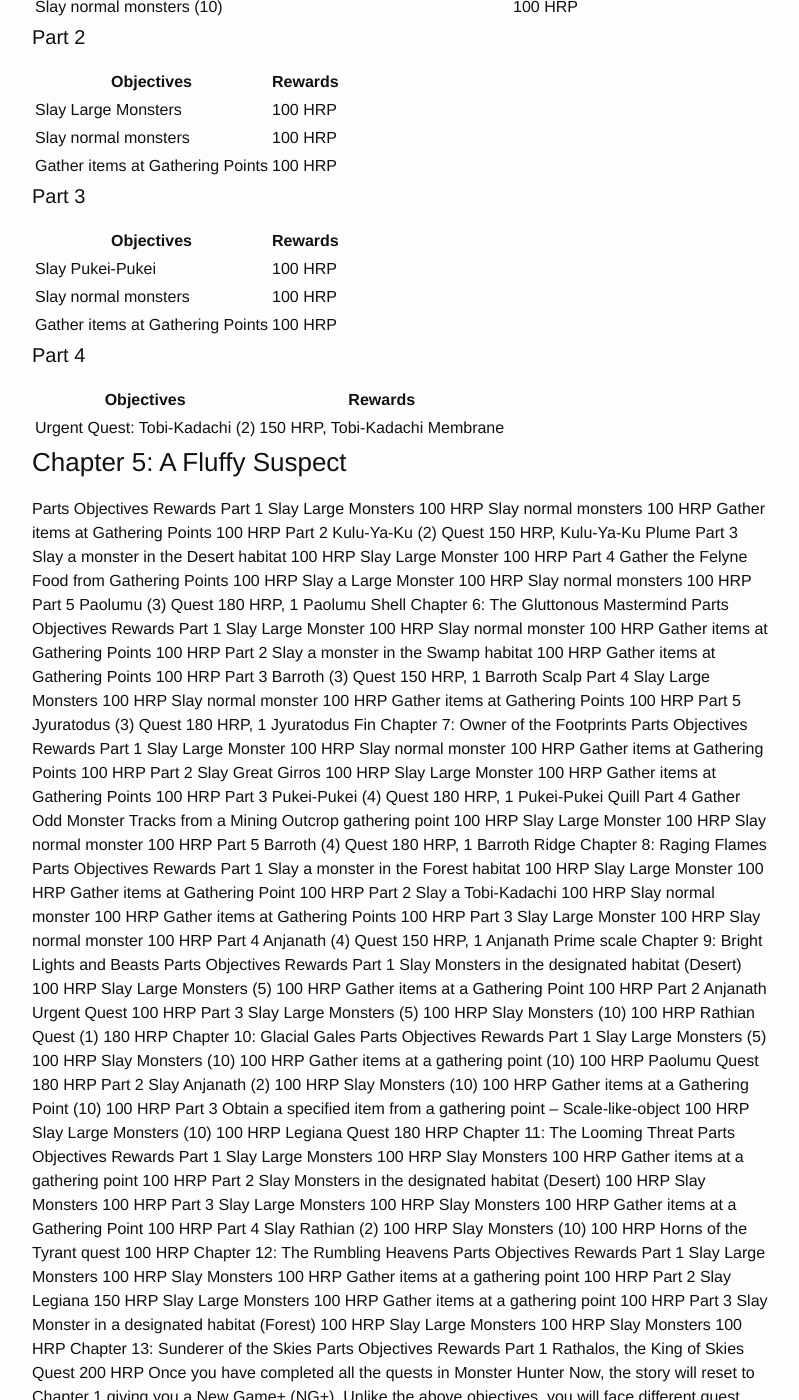
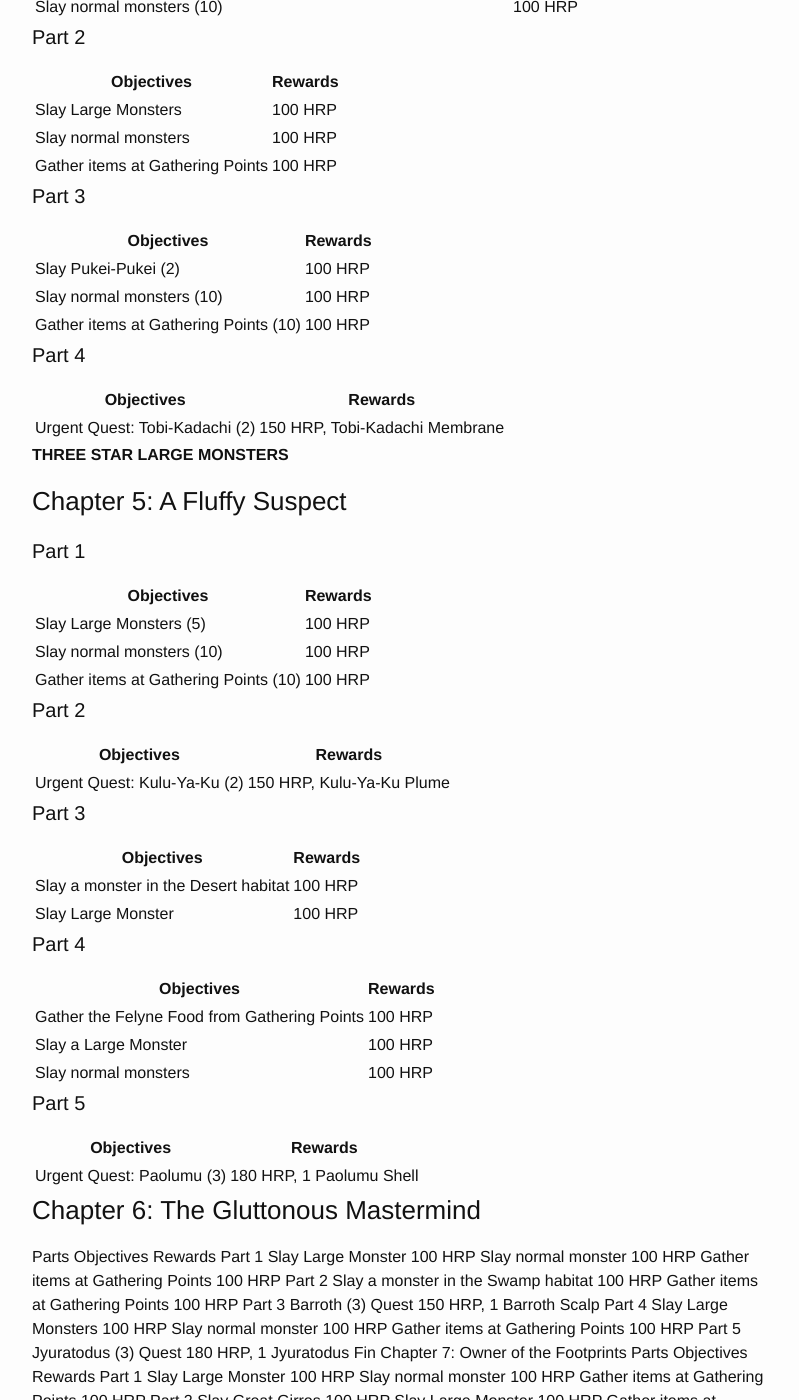
Before and after one commit to roclar/roclar.github.io, a Jekyll site: the page built from MHNowStoryChapters.md, in a window 1280 px wide and 1400 px high, scrolled down 3383 px. Shown: the whole window, without its empty margins (238-1037 px from the left). Built offline with Jekyll 4.4.1, drawn with Linux system fonts in a browser that asks for light colours; some of the changed lines change nothing that is shown; some of the changed text lies outside the part shown.

Commit message:
Formatted chapter 5.  Added 3 star large monster note

```diff
--- a/MHNowStoryChapters.md
+++ b/MHNowStoryChapters.md
@@ -174,9 +174,9 @@
 
 | Objectives | Rewards |
 | ---------- | ------- |
-| Slay Pukei-Pukei | 100 HRP |
-| Slay normal monsters | 100 HRP |
-| Gather items at Gathering Points | 100 HRP |
+| Slay Pukei-Pukei (2) | 100 HRP |
+| Slay normal monsters (10) | 100 HRP |
+| Gather items at Gathering Points (10) | 100 HRP |
 
 #### Part 4
 
@@ -184,20 +184,47 @@
 | ---------- | ------- |
 | Urgent Quest: Tobi-Kadachi (2) | 150 HRP, Tobi-Kadachi Membrane |
 
+**THREE STAR LARGE MONSTERS**
+
 ### Chapter 5: A Fluffy Suspect
 
-Parts	Objectives	Rewards
-Part 1	Slay Large Monsters	100 HRP
-Slay normal monsters	100 HRP
-Gather items at Gathering Points	100 HRP
-Part 2	Kulu-Ya-Ku (2) Quest	150 HRP, Kulu-Ya-Ku Plume
-Part 3	Slay a monster in the Desert habitat	100 HRP
-Slay Large Monster	100 HRP
-Part 4	Gather the Felyne Food from Gathering Points	100 HRP
-Slay a Large Monster	100 HRP
-Slay normal monsters	100 HRP
-Part 5	Paolumu (3) Quest	180 HRP, 1 Paolumu Shell
-Chapter 6: The Gluttonous Mastermind
+#### Part 1
+
+| Objectives | Rewards |
+| ---------- | ------- |
+| Slay Large Monsters (5) | 100 HRP |
+| Slay normal monsters (10) | 100 HRP |
+| Gather items at Gathering Points (10) | 100 HRP |
+
+#### Part 2
+
+| Objectives | Rewards |
+| ---------- | ------- |
+| Urgent Quest: Kulu-Ya-Ku (2) | 150 HRP, Kulu-Ya-Ku Plume |
+
+#### Part 3
+
+| Objectives | Rewards |
+| ---------- | ------- |
+| Slay a monster in the Desert habitat | 100 HRP |
+| Slay Large Monster | 100 HRP |
+
+#### Part 4
+
+| Objectives | Rewards |
+| ---------- | ------- |
+| Gather the Felyne Food from Gathering Points | 100 HRP |
+| Slay a Large Monster | 100 HRP |
+| Slay normal monsters | 100 HRP |
+
+#### Part 5
+
+| Objectives | Rewards |
+| ---------- | ------- |
+| Urgent Quest: Paolumu (3) | 180 HRP, 1 Paolumu Shell |
+
+### Chapter 6: The Gluttonous Mastermind
+
 Parts	Objectives	Rewards
 Part 1	Slay Large Monster	100 HRP
 Slay normal monster	100 HRP
```
